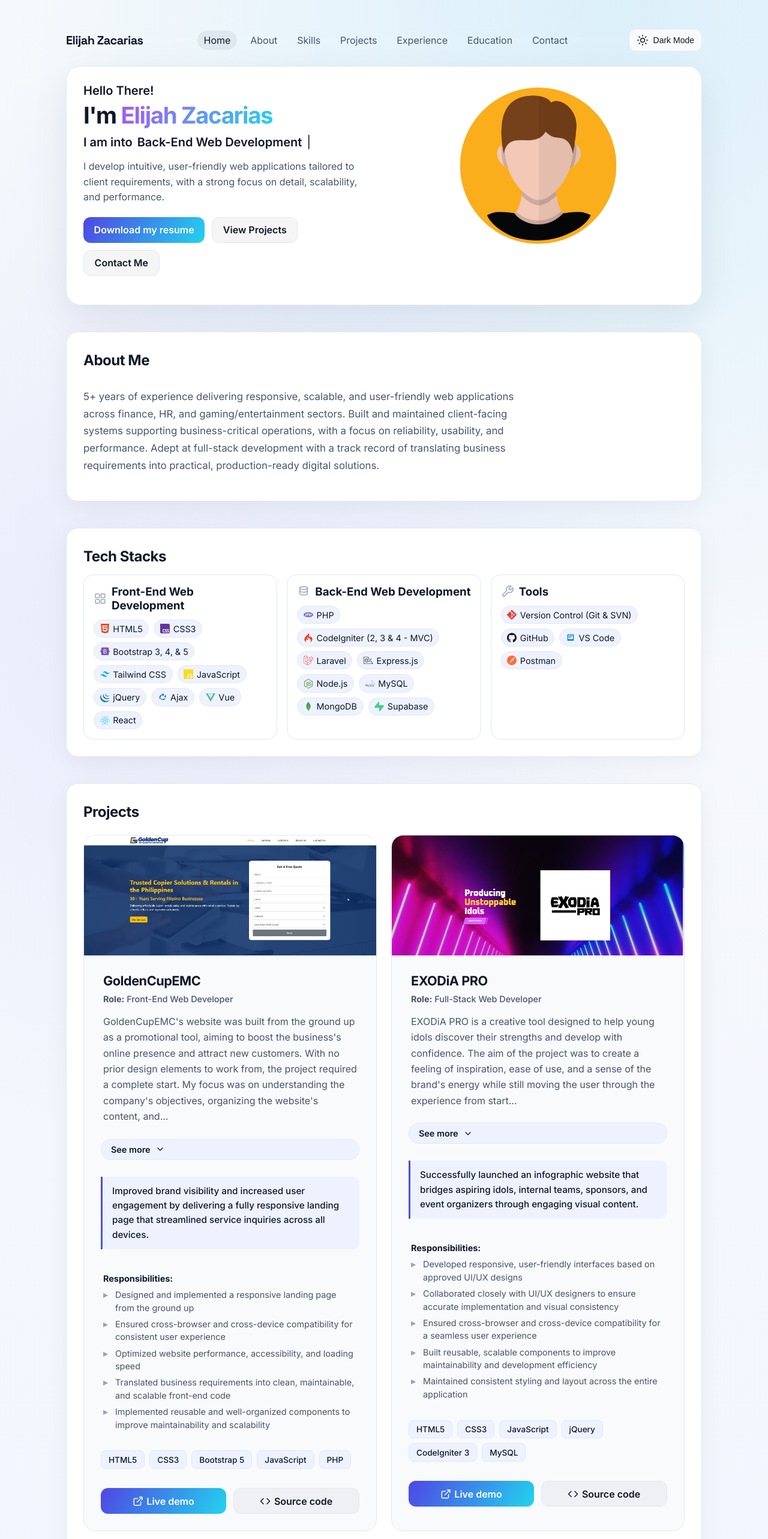
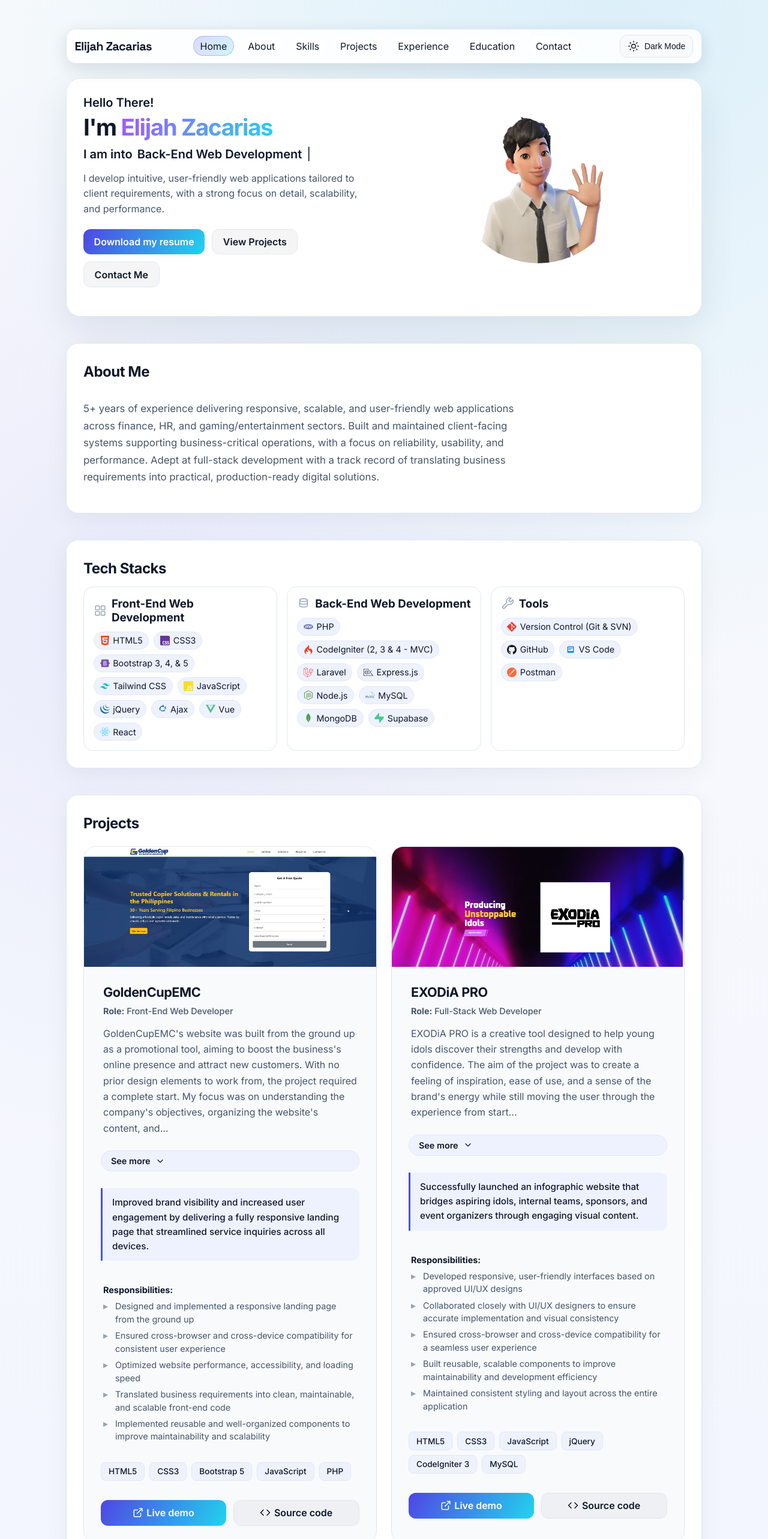
Before and after one commit to ElijahZacarias02/my_portfolio, a Vue app: page / in a window 1280 px wide. Shown: the top 2566 px of the page at 60% size. Built offline with nearby package versions, Linux system fonts and the light colour scheme.

Commit message:
UI Enhancement

```diff
--- a/src/App.vue
+++ b/src/App.vue
@@ -1,7 +1,7 @@
 <script setup>
 import { computed, nextTick, onBeforeUnmount, onMounted, ref } from 'vue'
 import Typed from 'typed.js'
-import avatarImage from './assets/img/User-Avatar-Profile-Clip-Art-Transparent-PNG.png'
+import avatarImage from './assets/img/Elijah_Avatar.png'
 import { skillIconByName, skillIconFill } from './skillIconData.js'
 
 const skill = (name) => ({ name, icon: skillIconByName[name] ?? null })
--- a/src/assets/css/style.css
+++ b/src/assets/css/style.css
@@ -56,6 +56,27 @@ body {
   scroll-behavior: smooth;
 }
 
+@keyframes fade-up {
+  from {
+    opacity: 0;
+    transform: translateY(12px);
+  }
+  to {
+    opacity: 1;
+    transform: translateY(0);
+  }
+}
+
+@keyframes pulse-glow {
+  0%,
+  100% {
+    box-shadow: 0 0 0 0 rgba(79, 70, 229, 0.25);
+  }
+  50% {
+    box-shadow: 0 0 0 8px rgba(79, 70, 229, 0);
+  }
+}
+
 #app {
   min-height: 100vh;
 }
@@ -83,7 +104,13 @@ a {
   align-items: center;
   justify-content: space-between;
   gap: 0.75rem;
-  backdrop-filter: blur(10px);
+  padding: 0.55rem 0.85rem;
+  border-radius: 16px;
+  border: 1px solid var(--panel-border);
+  background: color-mix(in srgb, var(--panel-bg) 88%, transparent);
+  box-shadow: 0 8px 28px rgba(15, 23, 42, 0.12);
+  backdrop-filter: blur(14px);
+  -webkit-backdrop-filter: blur(14px);
 }
 
 .brand {
@@ -182,23 +209,28 @@ a {
 }
 
 .nav a {
-  color: var(--text-muted);
+  color: var(--text-primary);
   text-decoration: none;
   padding: 0.35rem 0.65rem;
   border-radius: 999px;
+  background: color-mix(in srgb, var(--panel-bg) 74%, transparent);
+  border: 1px solid transparent;
   transition:
     color 0.2s ease,
-    background 0.2s ease;
+    background 0.2s ease,
+    border-color 0.2s ease;
 }
 
 .nav a:hover {
   color: var(--text-primary);
   background: var(--hover-bg);
+  border-color: var(--panel-border);
 }
 
 .nav a.active {
   color: var(--text-primary);
-  background: var(--hover-bg);
+  background: linear-gradient(120deg, rgba(79, 70, 229, 0.2), rgba(34, 211, 238, 0.2));
+  border-color: rgba(79, 70, 229, 0.28);
 }
 
 .pill {
@@ -269,6 +301,7 @@ a {
   padding: 1.75rem;
   box-shadow: var(--shadow-strong);
   scroll-margin-top: 100px;
+  animation: fade-up 0.5s ease both;
 }
 
 .hero_greeting {
@@ -429,6 +462,23 @@ a {
   padding: 1.75rem;
   box-shadow: var(--shadow-soft);
   scroll-margin-top: 100px;
+  animation: fade-up 0.55s ease both;
+}
+
+.panel:nth-of-type(2) {
+  animation-delay: 0.06s;
+}
+
+.panel:nth-of-type(3) {
+  animation-delay: 0.12s;
+}
+
+.panel:nth-of-type(4) {
+  animation-delay: 0.18s;
+}
+
+.panel:nth-of-type(5) {
+  animation-delay: 0.24s;
 }
 
 .panel_header h2 {
@@ -515,13 +565,28 @@ a {
   transition:
     transform 0.2s ease,
     border-color 0.2s ease,
-    box-shadow 0.2s ease;
+    box-shadow 0.2s ease,
+    background 0.25s ease;
+  animation: fade-up 0.45s ease both;
 }
 
 .project_card:hover {
   transform: translateY(-4px);
   border-color: var(--text-dim);
   box-shadow: var(--shadow-soft);
+  background: color-mix(in srgb, var(--panel-strong) 84%, var(--hover-bg));
+}
+
+.project_card:nth-child(2) {
+  animation-delay: 0.08s;
+}
+
+.project_card:nth-child(3) {
+  animation-delay: 0.14s;
+}
+
+.project_card:nth-child(4) {
+  animation-delay: 0.2s;
 }
 
 .project_image {
@@ -769,13 +834,15 @@ a {
   transition:
     background 0.2s ease,
     transform 0.15s ease,
-    border-color 0.2s ease;
+    border-color 0.2s ease,
+    box-shadow 0.2s ease;
 }
 
 .tag:hover {
   background: var(--hover-bg);
   transform: translateY(-1px);
   border-color: var(--text-dim);
+  box-shadow: 0 8px 18px rgba(15, 23, 42, 0.08);
 }
 
 .tag-icon-svg {
@@ -839,6 +906,19 @@ a {
   position: relative;
   padding-left: 0.5rem;
   margin-bottom: 1rem;
+  animation: fade-up 0.45s ease both;
+}
+
+.timeline_item:nth-child(2) {
+  animation-delay: 0.08s;
+}
+
+.timeline_item:nth-child(3) {
+  animation-delay: 0.14s;
+}
+
+.timeline_item:nth-child(4) {
+  animation-delay: 0.2s;
 }
 
 .timeline_dot {
@@ -850,6 +930,7 @@ a {
   border-radius: 999px;
   background: linear-gradient(120deg, #22d3ee, #a855f7);
   box-shadow: 0 0 0 6px rgba(255, 255, 255, 0.03);
+  animation: pulse-glow 2.4s ease-in-out infinite;
 }
 
 .timeline h4 {
@@ -937,7 +1018,9 @@ a {
   font-family: inherit;
   transition:
     border-color 0.2s ease,
-    background 0.2s ease;
+    background 0.2s ease,
+    box-shadow 0.2s ease,
+    transform 0.15s ease;
 }
 
 .form_group input:focus,
@@ -945,6 +1028,8 @@ a {
   outline: none;
   border-color: var(--text-dim);
   background: var(--panel-bg);
+  box-shadow: 0 0 0 3px rgba(79, 70, 229, 0.15);
+  transform: translateY(-1px);
 }
 
 .form_group textarea {
@@ -1002,6 +1087,17 @@ a {
   gap: 0.75rem;
   padding: 0.75rem 1rem;
   justify-content: flex-start;
+  transition:
+    transform 0.18s ease,
+    box-shadow 0.2s ease,
+    border-color 0.2s ease,
+    background 0.2s ease;
+}
+
+.social_link:hover {
+  transform: translateY(-2px);
+  border-color: var(--text-dim);
+  box-shadow: 0 10px 24px rgba(15, 23, 42, 0.14);
 }
 
 .social_link svg {
@@ -1358,7 +1454,8 @@ body:has(.mobile-nav-open) {
     background 0.2s ease,
     color 0.2s ease,
     transform 0.15s ease,
-    border-color 0.2s ease;
+    border-color 0.2s ease,
+    box-shadow 0.2s ease;
 }
 
 .footer_link:hover {
@@ -1366,6 +1463,18 @@ body:has(.mobile-nav-open) {
   color: var(--text-primary);
   transform: translateY(-2px);
   border-color: var(--text-dim);
+  box-shadow: 0 10px 20px rgba(15, 23, 42, 0.12);
+}
+
+@media (prefers-reduced-motion: reduce) {
+  *,
+  *::before,
+  *::after {
+    animation-duration: 0.01ms !important;
+    animation-iteration-count: 1 !important;
+    transition-duration: 0.01ms !important;
+    scroll-behavior: auto !important;
+  }
 }
 
 .footer_link svg {
```
Also changed, not shown: src/assets/img/Elijah_Avatar.png (added).
